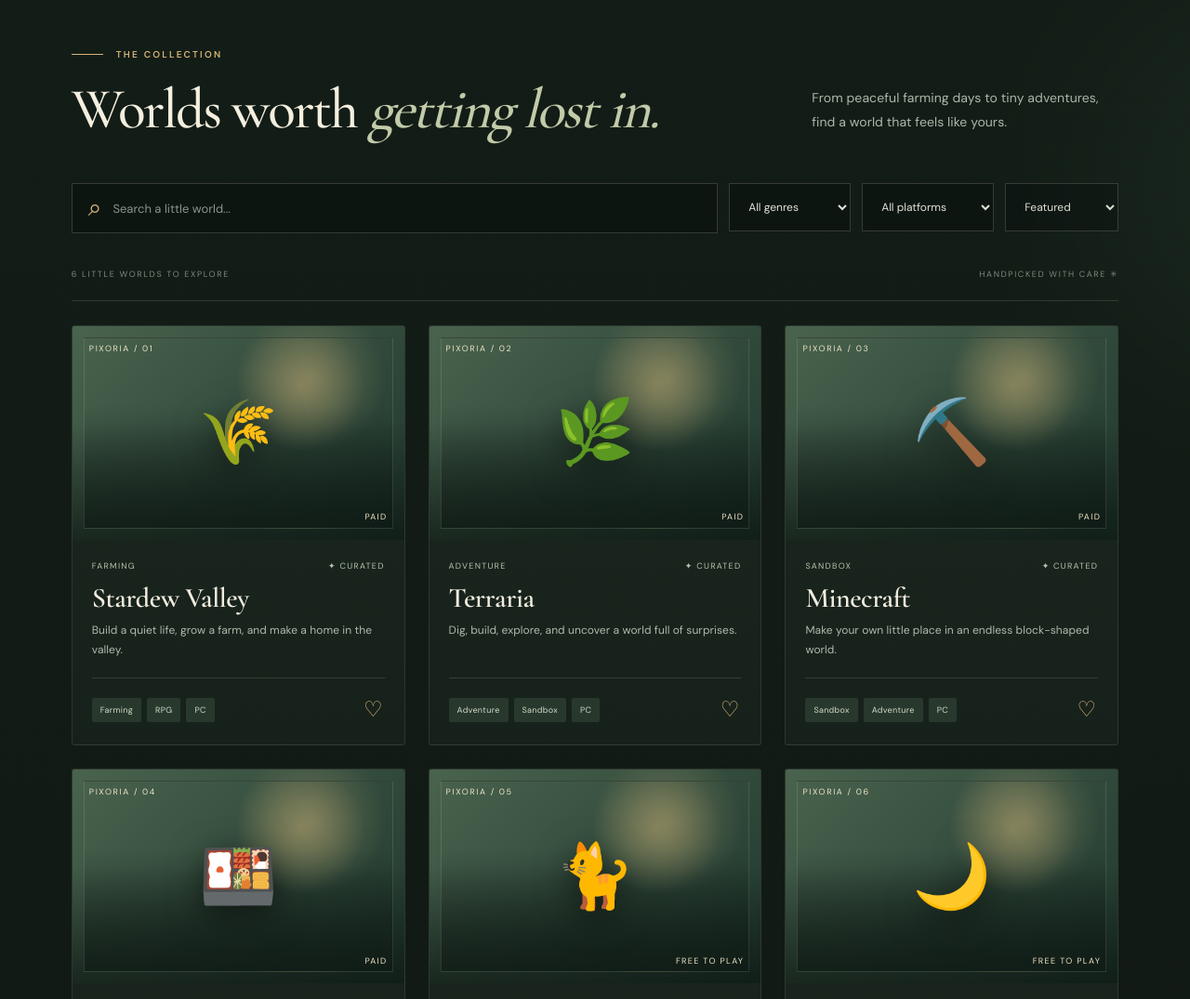
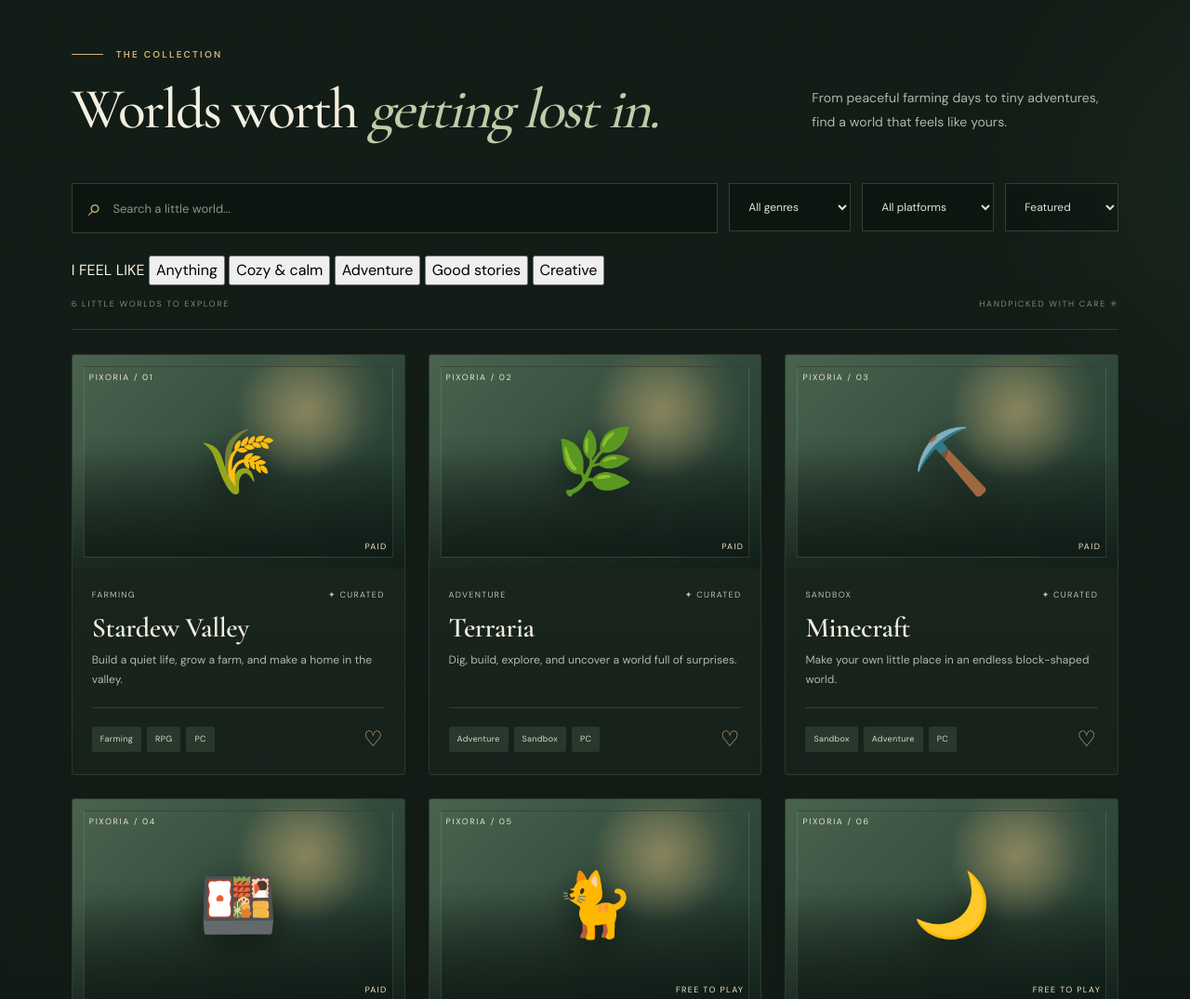
Before and after one commit to pixoria-id/Pixoria, a plain HTML site: page index.html in a window 1280 px wide. Shown: the part 847-1922 px from the top of the page at 93% size. Drawn offline with nearby package versions, Linux system fonts and the light colour scheme; no server answers.

Commit message:
Add quick mood discovery controls

```diff
--- a/index.html
+++ b/index.html
@@ -53,6 +53,14 @@
         <select id="platform-filter" aria-label="Filter by platform"><option value="all">All platforms</option></select>
         <select id="sort-filter" aria-label="Sort games"><option value="featured">Featured</option><option value="az">A — Z</option><option value="za">Z — A</option></select>
       </div>
+      <div class="mood-row" aria-label="Quick mood filters">
+        <span class="mood-label">I FEEL LIKE</span>
+        <button class="mood-chip active" type="button" data-mood="all">Anything</button>
+        <button class="mood-chip" type="button" data-mood="cozy">Cozy &amp; calm</button>
+        <button class="mood-chip" type="button" data-mood="adventure">Adventure</button>
+        <button class="mood-chip" type="button" data-mood="story">Good stories</button>
+        <button class="mood-chip" type="button" data-mood="creative">Creative</button>
+      </div>
       <div class="results-line"><span id="results-count">A FEW WORLDS TO BEGIN WITH</span><span>HANDPICKED WITH CARE ✳</span></div>
       <div class="game-grid" id="game-grid"><article class="loading-card">Gathering little worlds<span>✦</span></article></div>
       <div class="empty-state" id="empty-state" hidden><span>✧</span><h3>No worlds found</h3><p>Try another title or clear your filters.</p><button class="text-link" id="clear-filters">Clear filters →</button></div>
```
